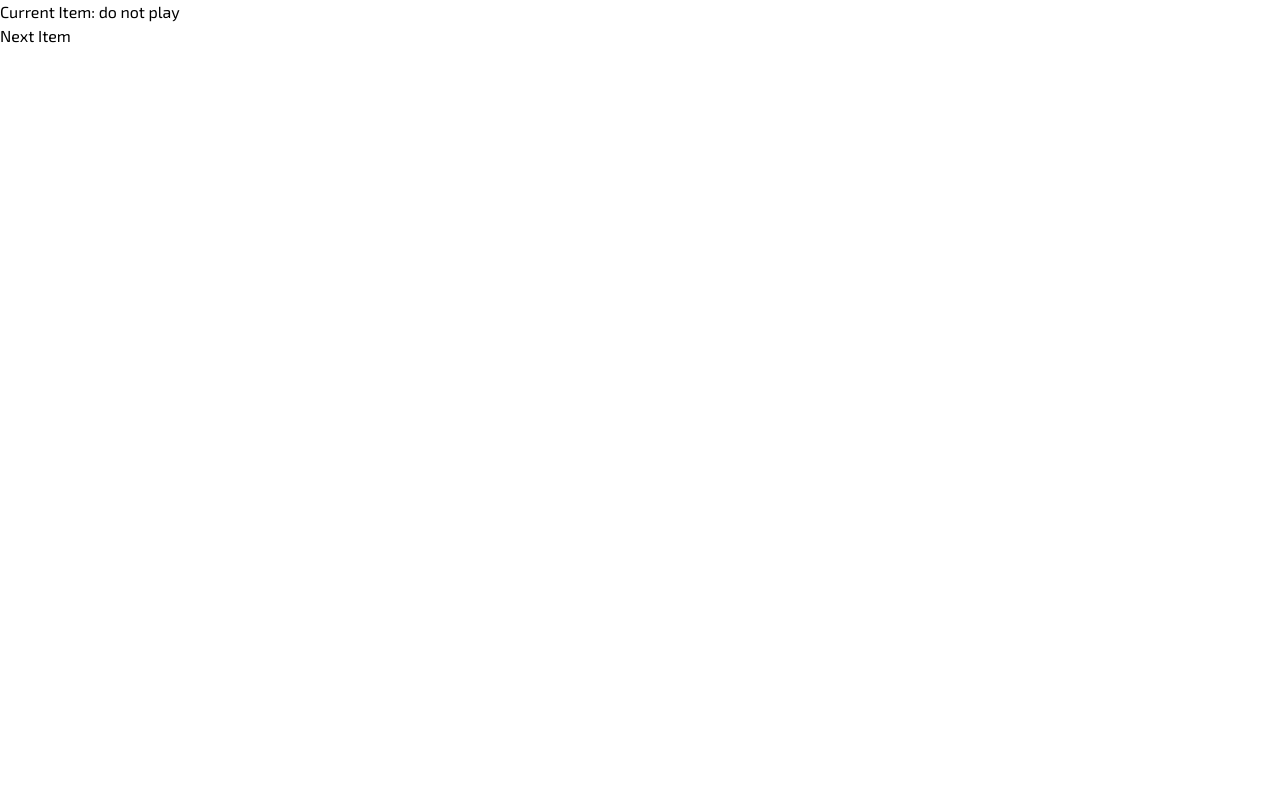
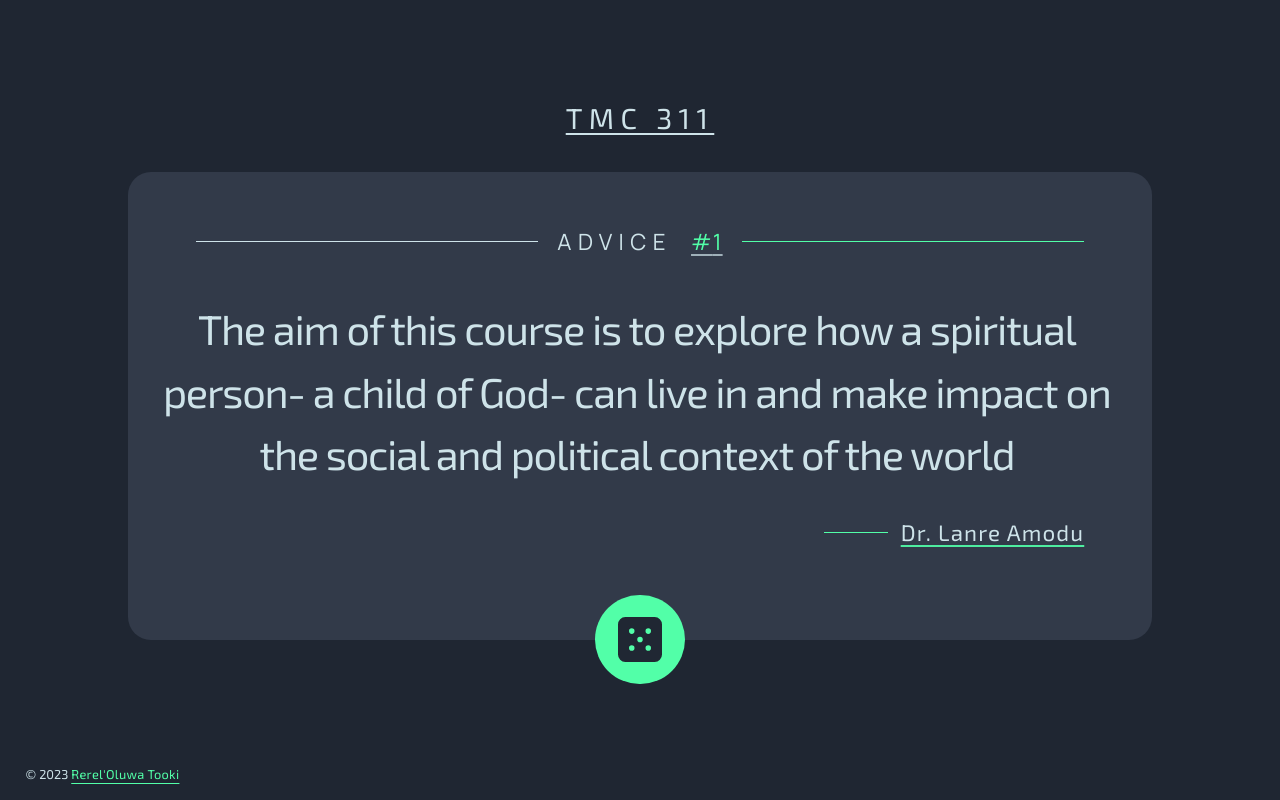
Before and after one commit to RereTooki/TMC311, a React (Vite) app: page / in a window 1280 px wide. Built offline with nearby package versions, Linux system fonts and the light colour scheme.

Commit message:
Designing

```diff
--- a/src/components/TMCCard.tsx
+++ b/src/components/TMCCard.tsx
@@ -3,25 +3,104 @@ import "../App.css";
 import dice from "../assets/images/icon-dice.svg";
 import iconarrow from "../assets/images/icon-arrow-light.svg";
 import { useState, useEffect } from "react";
-import { db } from "../firebase";
-import { uid } from "uid";
-import { getDatabase, onValue, ref, set } from "firebase/database";
 
 type Item = {
   id: number;
   name: string;
   quote: string;
+  author: string;
   url: string;
 };
 
 const TMCCard = () => {
-  const [todo, setTodo] = useState("");
-  const [todos, setTodos] = useState([] as any);
-
   const [items, setItems] = useState<Item[]>([
-    { id: 1, name: "Item 1", quote: "do not play", url: "url lol" },
-    { id: 2, name: "Item 2", quote: "2do not play", url: "2url lol" },
-    { id: 3, name: "Item 3", quote: "3do not play", url: "3url lol" },
+    {
+      id: 1,
+      name: "Item 1",
+      quote:
+        "The aim of this course is to explore how a spiritual person- a child of God- can live in and make impact on the social and political context of the world",
+      author: "Dr. Lanre Amodu",
+      url: "https://ng.linkedin.com/in/lanre-olaolu-amodu-959b3a17",
+    },
+    {
+      id: 2,
+      name: "Item 2",
+      quote:
+        "So we are Christ’s ambassadors, God making His appeal as it were through us. We [as Christ’s personal representatives] beg you for His sake to lay hold of the divine favor [now offered you] and be reconciled to God",
+      author: "2 Corinthians 5:20 (Amp)",
+      url: "https://www.bible.com/bible/8/2CO.5.20.AMPC",
+    },
+    {
+      id: 3,
+      name: "Item 3",
+      quote:
+        "God’s will and desire—His pleasure—is that we love Him. We cannot please God unless we love Him. We cannot love Him unless we know Him, and we cannot know Him unless we have faith in Him",
+      author: "Myles Munroe",
+      url: "https://www.google.com/search?q=myles+munroe&oq=MYLES&gs_lcrp=EgZjaHJvbWUqBggAEEUYOzIGCAAQRRg7MgYIARBFGDkyBwgCEAAYjwIyBwgDEAAYjwIyBwgEEAAYjwLSAQgxNTM0ajBqNKgCALACAA&sourceid=chrome&ie=UTF-8",
+    },
+    {
+      id: 4,
+      name: "Item 4",
+      quote:
+        "Your lives are like salt among the people. But if you, like salt, become bland, how can your ‘saltiness’ be restored? Flavorless salt is good for nothing and will be thrown out and trampled on by others.Your lives light up the world… And who would light a lamp and then hide it in an obscure place? … Let it shine brightly before others, so that your commendable works will shine as light upon them, and then they will give their praise to your Father in heaven",
+      author: "Matthew 5:13-16",
+      url: "https://www.bible.com/bible/1849/MAT.5.13-16.TPT",
+    },
+    {
+      id: 5,
+      name: "Item 5",
+      quote:
+        "This world and its desires are in the process of passing away, but those who love to do the will of God live forever",
+      author: "1 John 2:15-17",
+      url: "https://www.bible.com/bible/1849/1JN.2.17.TPT",
+    },
+    {
+      id: 6,
+      name: "Item 6",
+      quote:
+        "Whose end is destruction, whose God is their belly, and whose glory is in their shame, who mind earthly things",
+      author: "Philippians 3:19",
+      url: "https://www.bible.com/bible/1/PHP.3.19.KJV",
+    },
+    {
+      id: 7,
+      name: "Item 7",
+      quote: "For none of us liveth to himself, and no man dieth to himself.",
+      author: "Romans 14:7",
+      url: "https://www.bible.com/bible/1/rom.14.7",
+    },
+    {
+      id: 8,
+      name: "Item 8",
+      quote:
+        "Jesus said unto him, Thou shalt love the Lord thy God with all thy heart, and with all thy soul, and with all thy mind. This is the first and great commandment. And the second is like unto it, Thou shalt love thy neighbour as thyself. On these two commandments hang all the law and the prophets.",
+      author: "Matthew 22:37-40",
+      url: "https://www.bible.com/bible/1/MAT.22.37-40.KJV",
+    },
+    {
+      id: 9,
+      name: "Item 9",
+      quote:
+        "But as it is written, Eye hath not seen, nor ear heard, Neither have entered into the heart of man, The things which God hath prepared for them that love him",
+      author: "1 Corinthians 2:9",
+      url: "https://www.bible.com/bible/1/1CO.2.9.KJV",
+    },
+    {
+      id: 10,
+      name: "Item 10",
+      quote:
+        "But whoso hath this world's good, and seeth his brother have need, and shutteth up his bowels of compassion from him, how dwelleth the love of God in him? My little children, let us not love in word, neither in tongue; but in deed and in truth.",
+      author: "1 John 3:17-18",
+      url: "https://www.bible.com/bible/1/1JN.3.17-18.KJV",
+    },
+    {
+      id: 10,
+      name: "Item 10",
+      quote:
+        "But whoso hath this world's good, and seeth his brother have need, and shutteth up his bowels of compassion from him, how dwelleth the love of God in him? My little children, let us not love in word, neither in tongue; but in deed and in truth.",
+      author: "1 John 3:17-18",
+      url: "https://www.bible.com/bible/1/1JN.3.17-18.KJV",
+    },
   ]);
 
   // Define the state to keep track of the current index
@@ -32,122 +111,58 @@ const TMCCard = () => {
     setCurrentIndex((prevIndex) => (prevIndex + 1) % items.length);
   };
 
-  // const [tags, setTags] = useState(["happy", "cheerful"]);
-  // const [bugs, setBugs] = useState([] as any);
-
-  // const handleTodoChange = (e: any) => {
-  //   setTodo(e.target.value);
-  // };
-
-  //read
-  // useEffect(() => {
-  //   onValue(ref(db), (snapshot) => {
-  //     const data = snapshot.val();
-  //     // setTags([...data, "exciting"]);
-  //     console.log("rere");
-  //     console.log(tags);
-  //     console.log("The data is");
-  //     console.log(data);
-  //     console.log("The object.value property is");
-  //     console.log(Object.values(data));
-  //     const obj = Object.values(data);
-  //     for (const [country, capital] of Object.entries(obj)) {
-  //       console.log(country, capital);
-  //     }
-  //     console.log("jomi");
-  //     if (data !== null) {
-  //       console.log(Object.values(data));
-  //       console.log(data);
-  //       Object.values(data).map((todo) => {
-  //         setTodos((oldArray: any) => [...oldArray, todo]);
-  //       });
-  //     }
-  //   });
-  // }, []);
-
-  // //write
-  // const writeToDB = () => {
-  //   const uuid = uid();
-  //   set(ref(db, `/${uuid}`), {
-  //     todo,
-  //     uuid,
-  //   });
-  // };
   return (
     <>
-      <div>
+      {/* <div>
         <h1>Current Item: {items[currentIndex].quote}</h1>
         <button onClick={handleButtonClick}>Next Item</button>
-      </div>
-      {/* <div>
-        <input
-          className="bg-dark-blues text-white"
-          type="text"
-          value={todo}
-          onChange={handleTodoChange}
-        />
-        <button onClick={writeToDB}>Submit</button>
-        {todos.map(
-          (todo: {
-            todo:
-              | string
-              | number
-              | boolean
-              | React.ReactElement<
-                  any,
-                  string | React.JSXElementConstructor<any>
-                >
-              | Iterable<React.ReactNode>
-              | React.ReactPortal
-              | null
-              | undefined;
-          }) => (
-            <>
-              <h1>{tags}</h1>
-            </>
-          )
-        )}
       </div> */}
-      {/* <div className="bg-dark-blues flex flex-col items-center justify-center min-h-screen lg:min-h-d0">
+
+      <div className="bg-dark-blues flex flex-col items-center justify-center min-h-screen lg:min-h-d0">
         <div className="whitespace-nowrap text-[4.5vw] md:text-[3.15vw] lg:text-[2.25vw] text-light-cyans tracking-[1vw] md:tracking-[0.7vw] lg:tracking-[0.5vw] select-none underline underline-offset-4 mb-[2.5vw]">
           TMC 311
         </div>
-        <div className="mb-[5vw] bg-dark-grayish-blues w-[85vw] md:w-[75vw] lg:w-[80vw] mx-[7.5vw] md:mx-[12.5vw] rounded-[1.8vw] flex flex-col items-center justify-center px-[4vw] md:px-[2.8vw] lg:px-[2vw] pt-[6vw] md:pt-[4.2vw] lg:pt-[3vw] text-[6.5vw] md:text-[4.5vw] lg:text-[3.25vw]">
-          <div className="font-manrope mb-[6vw] md:mb-[4.2vw] lg:mb-[3vw] text-[3.5vw] md:text-[2.45vw] lg:text-[1.75vw] text-neon-greens tracking-[1vw] md:tracking-[0.7vw] lg:tracking-[0.5vw] select-none">
-            <div>ADVICE #</div>
-          </div>
-          <div className="badge pr-[1vw] md:pr-[0.5vw] mb-[5vw] md:mb-[3.5vw] lg:mb-[2.5vw] tracking-[-0.2vw] md:tracking-[-0.14vw] lg:tracking-[-0.1vw] text-light-cyans text-center selection:bg-light-cyans selection:text-dark-grayish-blues overflow-y-auto max-h-[18.8vh]">
-            <div>
-              "Knowing what God has promised is information, but knowing what to
-              do to actualise it is revelation"
+        <div className="mb-[5vw] bg-dark-grayish-blues w-[85vw] md:w-[75vw] lg:w-[80vw] mx-[7.5vw] md:mx-[12.5vw] rounded-[1.8vw] flex flex-col items-center justify-center px-[4vw] md:px-[2.8vw] lg:px-[2vw] pt-[6vw] md:pt-[4.2vw] text-[6.5vw] md:text-[4.5vw] lg:text-[3.25vw]">
+          <div className="font-manrope mb-[6vw] md:mb-[4.2vw] lg:mb-[3vw] text-[3.5vw] md:text-[2.45vw] lg:text-[1.75vw] text-light-cyans tracking-[1vw] md:tracking-[0.7vw] lg:tracking-[0.5vw] select-none">
+            <div className="flex flex-row gap-[3vw] md:gap-[2.1vw] lg:gap-[1.5vw]">
+              <div className="border-t-[0.2vw] md:border-t-[0.14vw] lg:border-t-[0.1vw] relative top-[2.5vw] md:top-[1.75vw] lg:top-[1.25vw] w-[17.5vw] md:w-[20.5vw] lg:w-[26.7vw] border-light-cyans"></div>
+              <div>ADVICE</div>
+              <div className="text-neon-greens underline underline-offset-4 tracking-wider decoration-light-cyans/70">
+                #{items[currentIndex].id}
+              </div>
+
+              <div className="border-t-[0.2vw] md:border-t-[0.14vw] lg:border-t-[0.1vw] relative top-[2.5vw] md:top-[1.75vw] lg:top-[1.25vw] w-[17.5vw] md:w-[20.3vw] lg:w-[26.7vw] border-neon-greens"></div>
             </div>
           </div>
-          <div className="flex self-end mr-[1.5vw] md:mr-[4.8vw] lg:mr-[3.3vw] mb-[4vw] md:mb-[2.8vw] lg:mb-[2vw] hover:scale-[1.2] hover:mr-[5.8vw] hover:md:mr-[8.1vw] hover:lg:mr-[5.8vw] select-none">
+          <div className="badge pr-[1vw] md:pr-[0.5vw] mb-[5vw] md:mb-[3.5vw] lg:mb-[2.5vw] tracking-[-0.2vw] md:tracking-[-0.14vw] lg:tracking-[-0.1vw] text-light-cyans text-center selection:bg-light-cyans selection:text-dark-grayish-blues overflow-y-auto max-h-[28.8vh]">
+            <div>{items[currentIndex].quote}</div>
+          </div>
+          <div className="flex self-end mr-[1.5vw] md:mr-[4.8vw] lg:mr-[3.3vw] mbq-[4vw] mqd:mb-[2.8vw] lqg:mb-[2vw] hover:scale-[1.2] hover:mr-[5.8vw] hover:md:mr-[8.1vw] hover:lg:mr-[5.8vw] select-none">
             <div className="border-t-[0.2vw] relative top-[2.5vw] md:top-[1.75vw] lg:top-[1.25vw] md:border-t-[0.14vw] lg:border-t-[0.1vw] w-[10vw] md:w-[7vw] lg:w-[5vw] border-neon-greens mr-[1.5vw] md:mr-[1vw]"></div>
             <div className="text-light-cyans text-[3.5vw] md:text-[2.45vw] lg:text-[1.75vw] underline underline-offset-4 tracking-wider decoration-neon-greens/70">
               <a
-                href="https://www.google.com/search?q=bishop+david+oyedepo&sca_esv=573962864&sxsrf=AM9HkKn77XeDA5Z9BXtWfenZdT3kV5lAPw%3A1697547900092&ei=fIYuZfqkBcqAhbIP5PKB0AI&ved=0ahUKEwj60svckv2BAxVKQEEAHWR5ACoQ4dUDCBA&uact=5&oq=bishop+david+oyedepo&gs_lp=Egxnd3Mtd2l6LXNlcnAiFGJpc2hvcCBkYXZpZCBveWVkZXBvSABQAFgAcAB4AJABAJgBAKABAKoBALgBA8gBAOIDBBgAIEE&sclient=gws-wiz-serp"
+                href={items[currentIndex].url}
                 target="_blank"
                 className=""
-                title="About Bishop David Oyedepo"
+                title={items[currentIndex].author}
               >
-                Bishop David Oyedepo
+                {items[currentIndex].author}
               </a>
             </div>
           </div>
-          <div className="flex flex-row gap-[3vw] md:gap-[2.1vw] lg:gap-[1.5vw]">
+          {/* <div className="flex flex-row gap-[3vw] md:gap-[2.1vw] lg:gap-[1.5vw]">
             <div className="border-t-[0.2vw] md:border-t-[0.14vw] lg:border-t-[0.1vw] relative top-[2.5vw] md:top-[1.75vw] lg:top-[1.25vw] w-[28vw] md:w-[23.6vw] lg:w-[30vw] border-light-cyans"></div>
             <div className="flex flex-row gap-[2vw] md:gap-[1.4vw]">
               <div className=" border-[2.8vw] md:border-[1.96vw] lg:border-[1.4vw] rounded-[0.78vw] md:rounded-[0.54vw] lg:rounded-[0.39vw] border-double border-neon-greens"></div>
               <div className=" border-[2.8vw] md:border-[1.96vw] lg:border-[1.4vw] rounded-[0.78vw] md:rounded-[0.54vw] lg:rounded-[0.39vw] border-double border-light-cyans"></div>
             </div>
             <div className="border-t-[0.2vw] md:border-t-[0.14vw] lg:border-t-[0.1vw] relative top-[2.5vw] md:top-[1.75vw] lg:top-[1.25vw] w-[28vw] md:w-[23.6vw] lg:w-[30vw] border-neon-greens"></div>
-          </div>
+          </div> */}
           <div className="relative top-[7vw] md:top-[4.9vw] lg:top-[3.5vw] select-none flex flex-row gap-[1.5vw]">
             <div className="" title="Reset">
               <button
                 className="bg-neon-greens w-[14vw] md:w-[9.8vw] lg:w-[7vw] h-[14vw] md:h-[9.8vw] lg:h-[7vw] rounded-full flex flex-col items-center justify-center hover:shadow-[0_0_30px_5px_rgba(0,0,0,0.9)] hover:shadow-neon-greens cursor-pointer"
-                onClick={() => {}}
+                onClick={handleButtonClick}
               >
                 <img
                   className="w-[7vw] md:w-[4.9vw] lg:w-[3.5vw]"
@@ -168,7 +183,7 @@ const TMCCard = () => {
             Rerel'Oluwa Tooki
           </a>
         </div>
-      </div> */}
+      </div>
     </>
   );
 };
```
